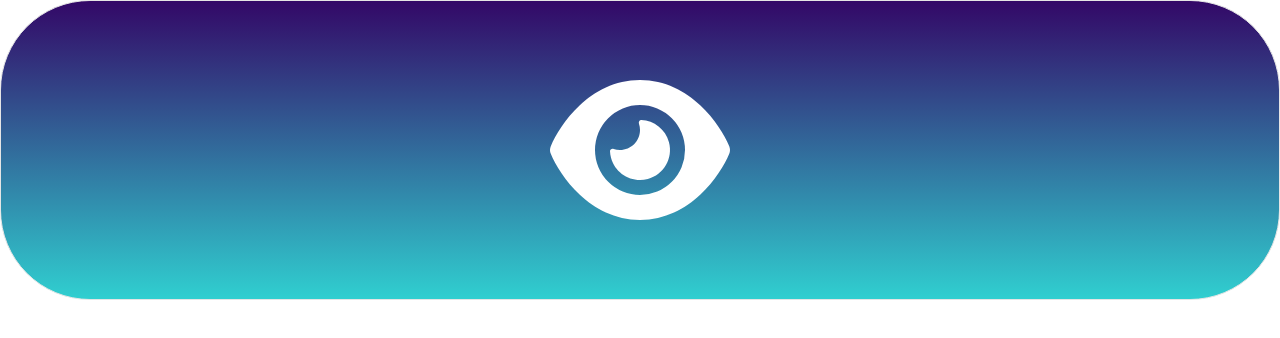
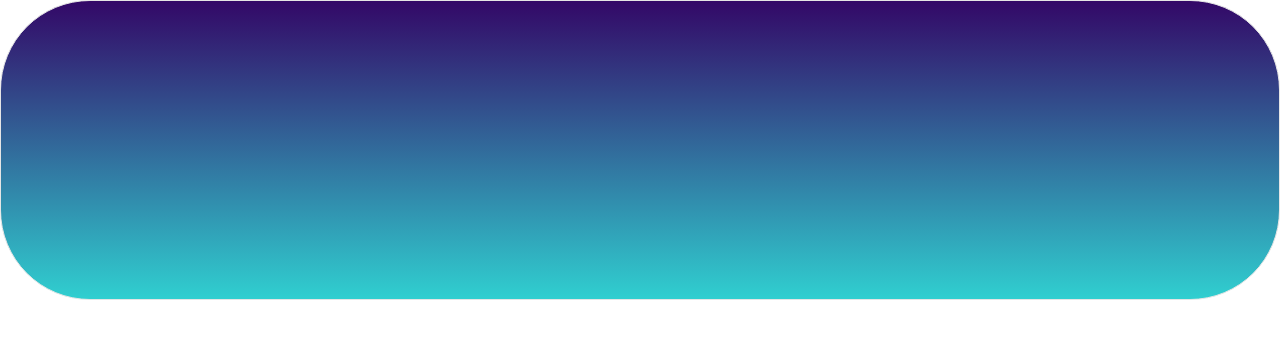
Before and after one commit to sebastiap/JsxMonsters, a Next.js app: page /monsters/chaos/Module in a window 1280 px wide. Shown: the top 338 px of the page. Built offline with nearby package versions, Linux system fonts and the light colour scheme.

Commit message:
eyes count on Chaos Monster

```diff
--- a/pages/monsters/chaos/Module.jsx
+++ b/pages/monsters/chaos/Module.jsx
@@ -8,15 +8,29 @@ import { faEye } from '@fortawesome/free-solid-svg-icons'
 
 // Needs content and Onclick properties to work properly.
 
+
+
+
+
 function Module(props) {
 const [animated, setAnimated] = useState(false);
+
+
+var contenido = [];
+if (props.content != undefined) { for (var i = 0; i < props.content; i++) {
+  contenido.push(<FontAwesomeIcon style={{fontSize:"15px"}} icon={faEye} />)
+        }
+        }
+
+
   return (
     <div className={animated ? `${styles.module} ${styles.clicked}` : `${styles.chaosmodule}`}
     onClick={() => setAnimated(() => true, props.onClick())}
     onAnimationEnd={() => setAnimated(() => false)}
     >
       {/* {props.content} */}
-      <FontAwesomeIcon icon={faEye} />
+      {contenido.map(ojo => ojo)}
+      {/* <FontAwesomeIcon icon={faEye} /> */}
 
       </div>
   )
```
